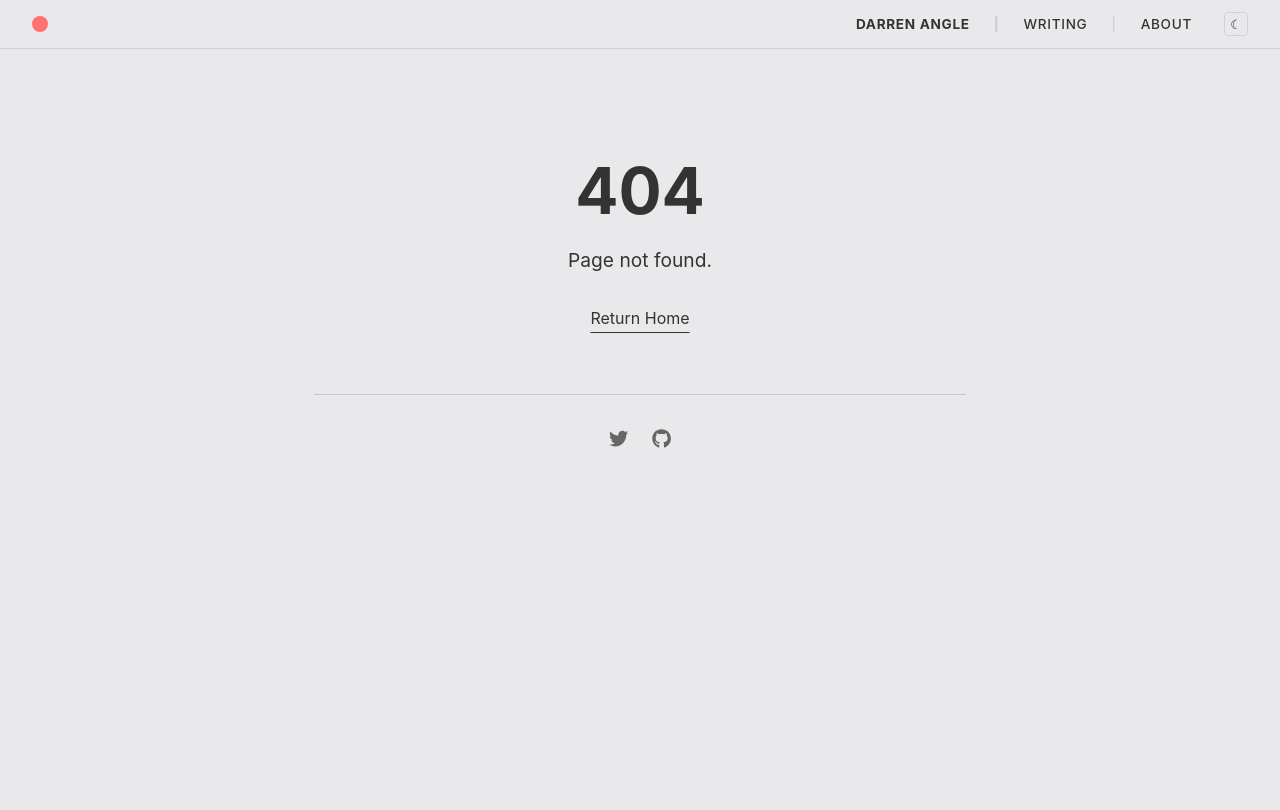
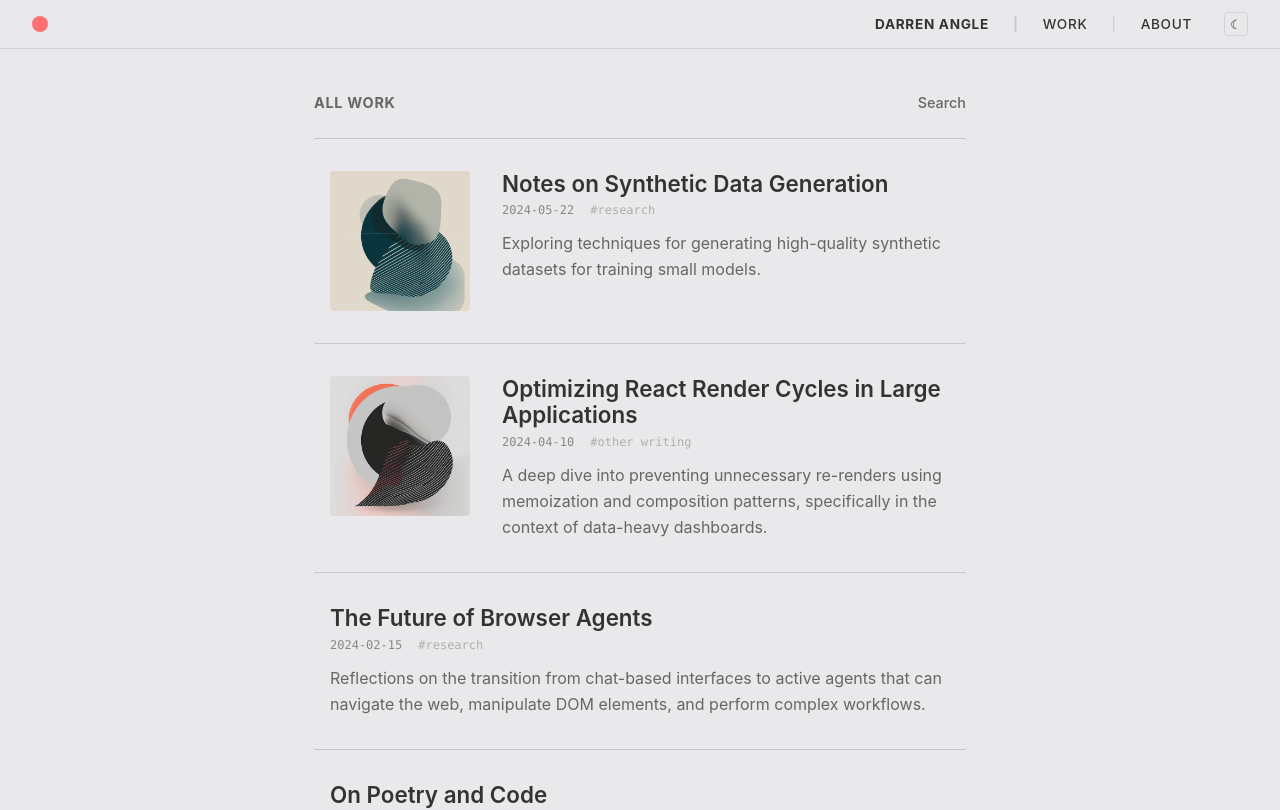
Before and after one commit to darrenangle/darren.computer, a React (Vite) app: page /work in a window 1280 px wide. Before the commit this address had no page. Shown: the top 810 px of the page. Built offline with nearby package versions, Linux system fonts and the light colour scheme; a web font is replaced by a local one.

Commit message:
redesigning/

```diff
--- a/src/App.css
+++ b/src/App.css
@@ -133,32 +133,32 @@
   text-decoration: underline;
 }
 
-/* Writing Layout */
+/* Work Layout */
 
-.writing-list-item {
+.work-list-item {
   border-bottom: 1px solid var(--color-border-light);
   transition: border-color 0.2s ease;
 }
 
-.writing-list-item:first-child {
+.work-list-item:first-child {
   border-top: 1px solid var(--color-border-light);
 }
 
 /* Hide borders when hovering the link inside */
-.writing-list-item:has(.writing-list-link:hover) {
+.work-list-item:has(.work-list-link:hover) {
   border-bottom-color: transparent;
 }
-.writing-list-item:first-child:has(.writing-list-link:hover) {
+.work-list-item:first-child:has(.work-list-link:hover) {
   border-top-color: transparent;
 }
 
 /* Also hide the border of the *previous* item to prevent double borders feeling weird */
-.writing-list-item:has(+ .writing-list-item .writing-list-link:hover) {
+.work-list-item:has(+ .work-list-item .work-list-link:hover) {
   border-bottom-color: transparent;
 }
 
 
-.writing-list-link {
+.work-list-link {
   display: flex;
   gap: 2rem;
   align-items: flex-start;
@@ -168,11 +168,11 @@
   border-radius: 4px; /* Optional: nice touch for hover state */
 }
 
-.writing-list-link:hover {
+.work-list-link:hover {
   background-color: var(--color-bg-hover);
 }
 
-.writing-list-date {
+.work-list-date {
   font-family: var(--font-mono);
   font-size: 0.75em;
   color: var(--color-text-muted);
@@ -180,7 +180,7 @@
   margin-bottom: 0.75rem;
 }
 
-.writing-list-image {
+.work-list-image {
   width: 140px;
   height: 140px;
   object-fit: cover;
@@ -191,17 +191,17 @@
   transition: filter 0.2s ease;
 }
 
-/* .writing-list-link:hover .writing-list-image {
+/* .work-list-link:hover .work-list-image {
   filter: grayscale(0%);
 } */
 
 @media (max-width: 600px) {
-  .writing-list-link {
+  .work-list-link {
     flex-direction: column;
     gap: 1rem;
     align-items: stretch;
   }
-  .writing-list-image {
+  .work-list-image {
     width: 100%;
     height: 200px;
     margin-top: 0;
@@ -211,14 +211,14 @@
   }
 }
 
-.writing-post h1 {
+.work-post h1 {
   font-size: 2em;
   line-height: 1.2;
   margin-bottom: 0.5rem;
   color: var(--color-text);
 }
 
-.writing-post h4 {
+.work-post h4 {
   margin-top: 2rem;
   margin-bottom: 0.5rem;
   font-size: 1.2em;
--- a/src/App.tsx
+++ b/src/App.tsx
@@ -1,8 +1,8 @@
 import "./App.css";
 import { BrowserRouter, Routes, Route } from "react-router-dom";
 import { Home } from "./components/Home";
-import { WritingList } from "./components/WritingList";
-import { WritingPostPage } from "./components/WritingPostPage";
+import { WorkList } from "./components/WorkList";
+import { WorkPostPage } from "./components/WorkPostPage";
 import { DesignSystem } from "./components/DesignSystem";
 import { NotFound } from "./components/NotFound";
 import { Footer } from "./components/Footer";
@@ -13,8 +13,8 @@ function App() {
     <BrowserRouter>
       <Routes>
         <Route path="/" element={<Home />} />
-        <Route path="/writing" element={<WritingList posts={posts} />} />
-        <Route path="/writing/:postId" element={<WritingPostPage />} />
+        <Route path="/work" element={<WorkList posts={posts} />} />
+        <Route path="/work/:postId" element={<WorkPostPage />} />
         <Route path="/design" element={<DesignSystem />} />
         <Route path="*" element={<NotFound />} />
       </Routes>
--- a/src/components/Home.tsx
+++ b/src/components/Home.tsx
@@ -19,7 +19,7 @@ export function Home() {
         .
       </p>
       <p>
-        <Link to="/writing">Writing</Link>
+        <Link to="/work">Work</Link>
         {" • "}
         <a target="_blank" href="https://twitter.com/darrenangle">
           Twitter
--- a/src/components/Navbar.tsx
+++ b/src/components/Navbar.tsx
@@ -64,7 +64,7 @@ export const Navbar: React.FC = () => {
               <span>DARREN ANGLE</span>
               <span style={{ color: 'var(--color-border-light)' }}>|</span>
             </span>
-            <Link to="/writing" style={{ textDecoration: 'none', fontWeight: 500, color: 'var(--color-link)', textTransform: 'uppercase' }}>WRITING</Link>
+            <Link to="/work" style={{ textDecoration: 'none', fontWeight: 500, color: 'var(--color-link)', textTransform: 'uppercase' }}>WORK</Link>
             <span style={{ color: 'var(--color-border-light)' }}>|</span>
             <Link to="/" style={{ textDecoration: 'none', fontWeight: 500, color: 'var(--color-link)', textTransform: 'uppercase' }}>ABOUT</Link>
 
--- a/src/components/WritingList.tsx
+++ b/src/components/WorkList.tsx
@@ -4,11 +4,11 @@ import Fuse from "fuse.js";
 import { WritingPost } from "../data/posts";
 import { Navbar } from "./Navbar";
 
-interface WritingListProps {
+interface WorkListProps {
   posts: WritingPost[];
 }
 
-export const WritingList: React.FC<WritingListProps> = ({
+export const WorkList: React.FC<WorkListProps> = ({
   posts,
 }) => {
   const [searchParams, setSearchParams] = useSearchParams();
@@ -70,7 +70,7 @@ export const WritingList: React.FC<WritingListProps> = ({
   }, []);
 
   return (
-    <div className="writing-list">
+    <div className="work-list">
       <Navbar />
 
       <div style={{ marginBottom: '0.5rem' }}>
@@ -86,7 +86,9 @@ export const WritingList: React.FC<WritingListProps> = ({
             letterSpacing: '0.05em',
             color: 'var(--color-text-secondary)',
             margin: 0,
-          }}>Research Notes</h3>
+          }}>
+            {selectedTag ? selectedTag : 'ALL WORK'}
+          </h3>
 
           <button
             onClick={() => setIsSearchOpen(!isSearchOpen)}
@@ -180,8 +182,8 @@ export const WritingList: React.FC<WritingListProps> = ({
       ) : (
         <ul style={{ listStyle: "none", padding: 0 }}>
           {filteredPosts.map((post) => (
-            <li key={post.id} className="writing-list-item">
-              <Link to={`/writing/${post.id}`} className="writing-list-link">
+            <li key={post.id} className="work-list-item">
+              <Link to={`/work/${post.id}`} className="work-list-link">
                 {/* Content Column */}
                 <div style={{ flex: 1 }}>
                   <div
@@ -196,7 +198,7 @@ export const WritingList: React.FC<WritingListProps> = ({
                   >
                     {post.title}
                   </div>
-                  <div className="writing-list-date">
+                  <div className="work-list-date">
                     {post.date}
                     {post.tags && (
                       <span style={{ marginLeft: '1rem', opacity: 0.6 }}>
@@ -218,7 +220,7 @@ export const WritingList: React.FC<WritingListProps> = ({
                   <img
                     src={post.image}
                     alt=""
-                    className="writing-list-image"
+                    className="work-list-image"
                   />
                 )}
               </Link>
--- a/src/components/WritingPost.tsx
+++ b/src/components/WorkPost.tsx
@@ -3,16 +3,16 @@ import { Helmet } from 'react-helmet-async';
 import { WritingPost as WritingPostType } from '../data/posts';
 import { Navbar } from './Navbar';
 
-interface WritingPostProps {
+interface WorkPostProps {
   post: WritingPostType;
 }
 
-export const WritingPost: React.FC<WritingPostProps> = ({ post }) => {
+export const WorkPost: React.FC<WorkPostProps> = ({ post }) => {
   const siteUrl = 'https://darren.computer'; // Ideally from env or config
-  const currentUrl = `${siteUrl}/writing/${post.id}`;
+  const currentUrl = `${siteUrl}/work/${post.id}`;
 
   return (
-    <div className="writing-post">
+    <div className="work-post">
       <Navbar />
       <Helmet>
         <title>{post.title} | Darren Angle</title>
--- a/src/components/WritingPostPage.tsx
+++ b/src/components/WorkPostPage.tsx
@@ -1,22 +1,22 @@
 import React from 'react';
 import { useParams, Link } from 'react-router-dom';
 import { posts } from '../data/posts';
-import { WritingPost } from './WritingPost';
+import { WorkPost } from './WorkPost';
 import { Navbar } from './Navbar';
 
-export const WritingPostPage: React.FC = () => {
+export const WorkPostPage: React.FC = () => {
   const { postId } = useParams<{ postId: string }>();
   const post = posts.find(p => p.id === postId);
 
   if (!post) {
     return (
-      <div className="writing-post">
+      <div className="work-post">
         <Navbar />
         <p>Post not found.</p>
-        <Link to="/writing">Back to writing</Link>
+        <Link to="/work">Back to work</Link>
       </div>
     );
   }
 
-  return <WritingPost post={post} />;
+  return <WorkPost post={post} />;
 };
--- a/src/data/posts.tsx
+++ b/src/data/posts.tsx
@@ -20,8 +20,8 @@ export const posts: WritingPost[] = [
     title: 'Notes on Synthetic Data Generation',
     date: '2024-05-22',
     summary: 'Exploring techniques for generating high-quality synthetic datasets for training small models.',
-    tags: ['research', 'ai', 'engineering'],
-    image: '/writing/hello-world-research/cover.jpeg',
+    tags: ['research'],
+    image: '/work/hello-world-research/cover.jpeg',
     content: (
       <>
         <p>
@@ -76,8 +76,8 @@ export const posts: WritingPost[] = [
     title: 'Optimizing React Render Cycles in Large Applications',
     date: '2024-04-10',
     summary: 'A deep dive into preventing unnecessary re-renders using memoization and composition patterns, specifically in the context of data-heavy dashboards.',
-    tags: ['engineering', 'react', 'performance'],
-    image: '/writing/optimizing-react-render-cycles/cover.jpeg',
+    tags: ['other writing'],
+    image: '/work/optimizing-react-render-cycles/cover.jpeg',
     content: (
       <>
         <p>
@@ -94,7 +94,7 @@ export const posts: WritingPost[] = [
     title: 'The Future of Browser Agents',
     date: '2024-02-15',
     summary: 'Reflections on the transition from chat-based interfaces to active agents that can navigate the web, manipulate DOM elements, and perform complex workflows.',
-    tags: ['research', 'agents', 'future'],
+    tags: ['research'],
     content: (
       <>
         <p>
@@ -108,7 +108,7 @@ export const posts: WritingPost[] = [
     title: 'On Poetry and Code',
     date: '2023-11-30',
     summary: 'Drawing parallels between the constraint-based creativity of sestinas and the rigid logic of type systems.',
-    tags: ['essays', 'poetry', 'philosophy'],
+    tags: ['poetics'],
     content: (
       <>
         <p>
```
Also changed, not shown: public/work/hello-world-research/cover.jpeg (renamed from public/writing/hello-world-research/cover.jpeg), public/work/optimizing-react-render-cycles/cover.jpeg (renamed from public/writing/optimizing-react-render-cycles/cover.jpeg).
